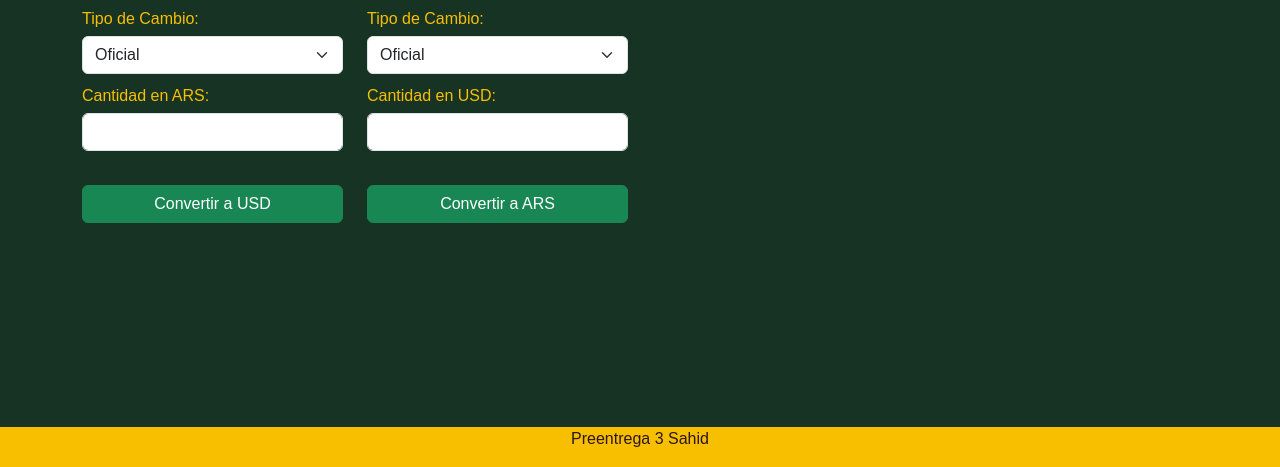
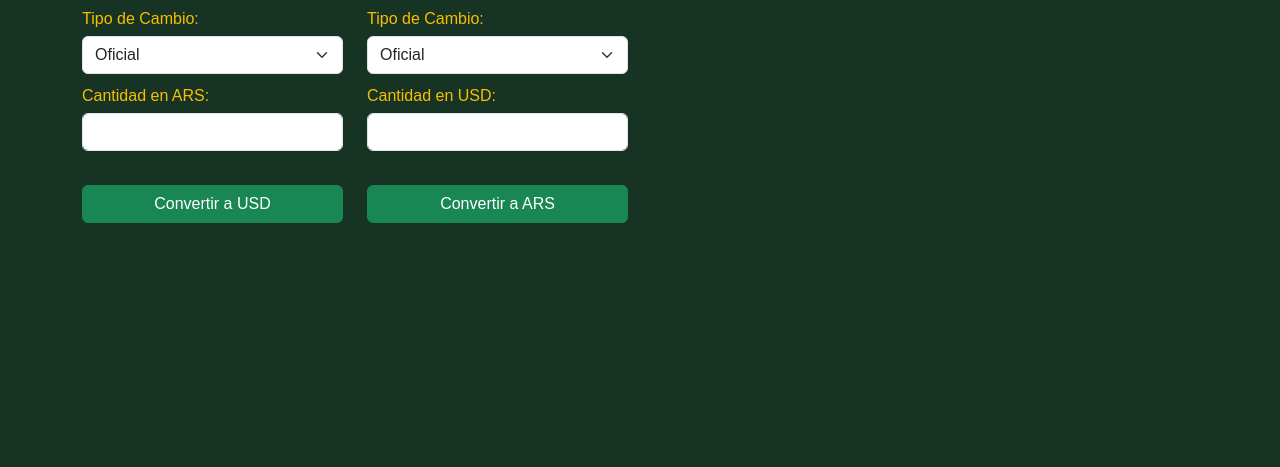
Before and after one commit to LucianoMonter/Luciano, a plain HTML site: page Proyecto/index.html in a window 1280 px wide. Shown: the part 333-800 px from the top of the page. Drawn offline with nearby package versions, Linux system fonts and the light colour scheme; some packages are replaced by stand-ins of ours; a script that the page names is missing.

Commit message:
Proyecto JS

```diff
--- a/Proyecto/index.html
+++ b/Proyecto/index.html
@@ -63,8 +63,6 @@
         </div>
     </main>
 
-    <footer>
-        <p>Preentrega 3 Sahid</p>
     </footer>
     <script src="https://cdn.jsdelivr.net/npm/bootstrap@5.3.3/dist/js/bootstrap.bundle.min.js" integrity="sha384-YvpcrYf0tY3lHB60NNkmXc5s9fDVZLESaAA55NDzOxhy9GkcIdslK1eN7N6jIeHz" crossorigin="anonymous"></script>
     <script src="./js/main.js" type="module"></script>
```
